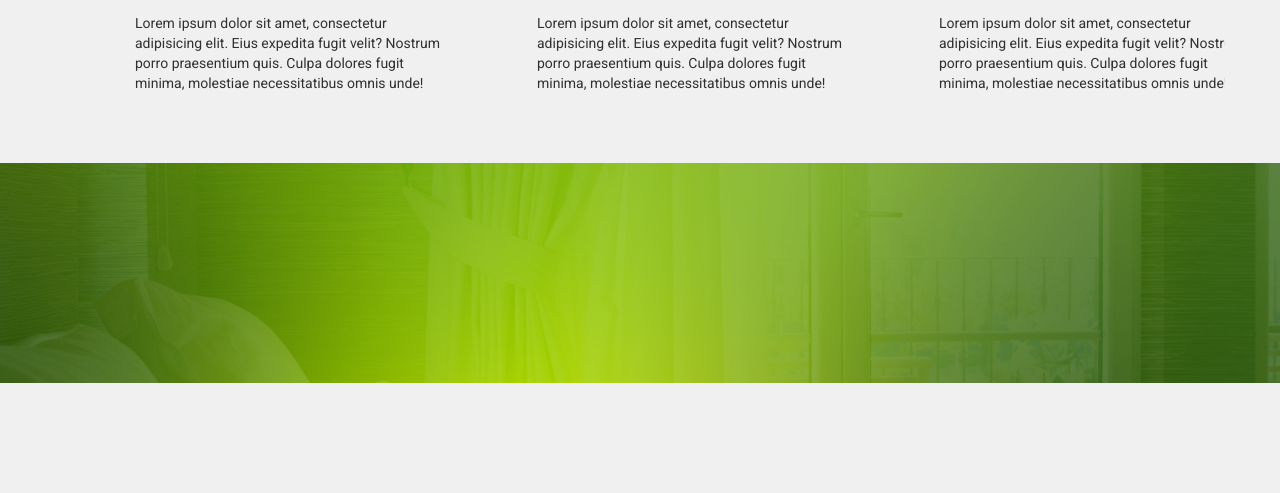
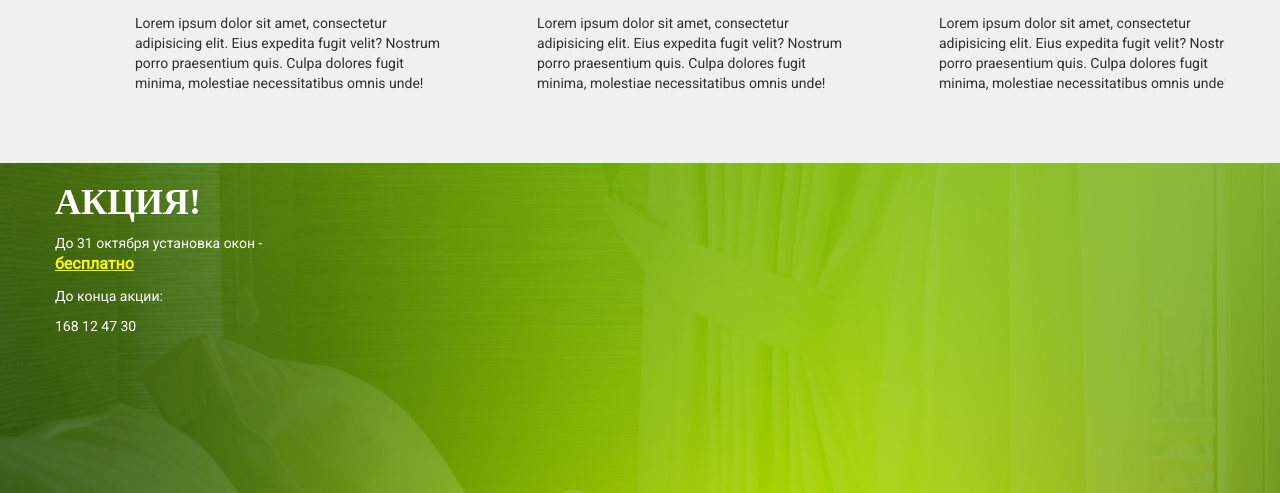
Before and after one commit to AKeeper/gloss_task, a website: page src/index.html in a window 1280 px wide. Shown: the part 1317-1810 px from the top of the page. Before the commit the page ends 1700 px from the top, so only its background shows below. Drawn offline with nearby package versions, Linux system fonts and the light colour scheme; a web font is replaced by a local one.

Commit message:
add countdown.js

```diff
--- a/src/index.html
+++ b/src/index.html
@@ -219,10 +219,17 @@
 
     </div>
     <div class="stock-container row-fluid">
-        <div class="stock-container-img-wraper col-md-12 col-sm-12 col-xs-12 col-lg-12 row">
-            <img src="./image/sell.png" alt="sell-img">
-            <div class="stock-container-description"></div>
+        <div class="stock-container-wraper container-fluid">
+            <div class="stock-container-description col-md-3 col-sm-3 col-xs-3 col-lg-3">
+                <h2>АКЦИЯ!</h2>
+                <p>До 31 октября установка окон - <br>
+                    <a href="#">бесплатно</a>
+                </p>
+                <p>До конца акции:</p>
+                <p id="countdown"></p>
+            </div>
         </div>
+    </div>
     </div>
 </main>
 
@@ -233,5 +240,6 @@
 </footer>
 <script src="https://ajax.googleapis.com/ajax/libs/jquery/1.11.0/jquery.min.js"></script>
 <script src="./js/bootstrap.js"></script>
+<script src="./js/countdown.js"></script>
 </body>
 </html>
--- /dev/null
+++ b/src/js/countdown.js
@@ -0,0 +1,28 @@
+// Set the date we're counting down to
+var countDownDate = new Date("Sep 5, 2018 00:00:00").getTime();
+
+// Update the count down every 1 second
+var x = setInterval(function() {
+
+    // Get todays date and time
+    var now = new Date().getTime();
+
+    // Find the distance between now an the count down date
+    var distance = countDownDate - now;
+
+    // Time calculations for days, hours, minutes and seconds
+    var days = Math.floor(distance / (1000 * 60 * 60 * 24));
+    var hours = Math.floor((distance % (1000 * 60 * 60 * 24)) / (1000 * 60 * 60));
+    var minutes = Math.floor((distance % (1000 * 60 * 60)) / (1000 * 60));
+    var seconds = Math.floor((distance % (1000 * 60)) / 1000);
+
+    // Display the result in the element with id="demo"
+    document.getElementById("countdown").innerHTML = days + " " + hours + " "
+        + minutes + " " + seconds + " ";
+
+    // If the count down is finished, write some text
+    if (distance < 0) {
+        clearInterval(x);
+        document.getElementById("countdown").innerHTML = "ЗАКОНЧИЛАСЬ";
+    }
+}, 1000);
--- a/src/styles/main.css
+++ b/src/styles/main.css
@@ -354,16 +354,34 @@ a.carousel-control span{
     text-align: left;
 }
 .stock-container{
+
+    height: 330px;
+    background-image: url("/image/sell.png");
     margin-top: 60px;
-    text-align: center;
+    text-align: left;
 }
-.stock-container-img-wraper{
+.stock-container-description{
     padding: 0;
 }
-.stock-container img{
-    width: 100%;
+.stock-container-description h2{
+    font-family: Cuprum;
+    color:  #ffffff;
+    font-size: 36px;
+    font-weight: 700;
 }
-
+.stock-container-description p{
+    font-family: Roboto;
+    color:  #ffffff;
+    font-size: 14px;
+    font-weight: 400;
+}
+.stock-container-description p a{
+    text-decoration: underline;
+    font-family: Roboto;
+    color:  #fff600;
+    font-size: 16px;
+    font-weight: 700;
+}
 .Rectangle_11_copy_3 {
     background-image: -moz-linear-gradient( 45deg, rgb(67, 170, 38) 0%, rgb(162,193,102) 100%);
     background-image: -webkit-linear-gradient( 45deg, rgb(67,170,38) 0%, rgb(162,193,102) 100%);
```
